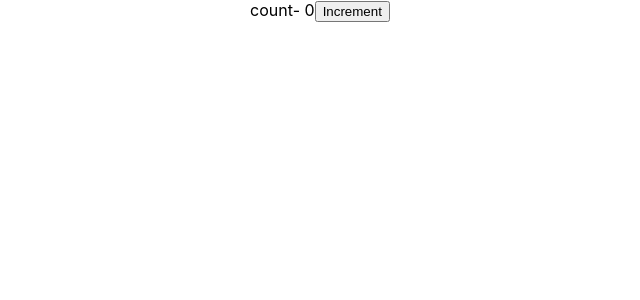
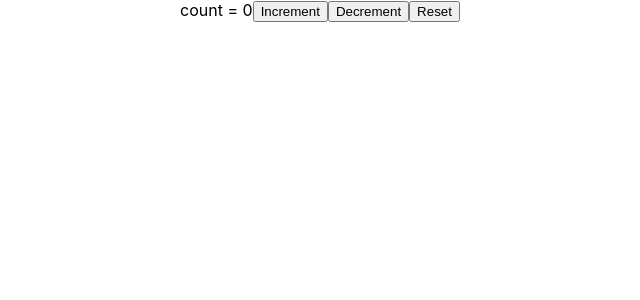
Before and after one commit to Krishnaprasad15/React-Hooks, a React (Create React App) app: page / in a window 1280 px wide. Shown: the top 300 px of the page, without its empty margins (320-960 px from the left). Built offline with nearby package versions, Linux system fonts and the light colour scheme.

Commit message:
Custom Counter hook

```diff
--- a/src/App.js
+++ b/src/App.js
@@ -1,7 +1,8 @@
 // import logo from './logo.svg';
 import './App.css';
 import React from 'react';
-import DocTitle from './Components/DocTitle';
+import CustomCounter from './Components/CustomCounter';
+// import DocTitle from './Components/DocTitle';
 // import FetchData from './Components/FetchData';
 // import FocusInput from './Components/FocusInput';
 // import HookTimer from './Components/HookTimer';
@@ -41,7 +42,8 @@
       {/* <FetchData/> */}
       {/* <FocusInput/> */}
       {/* <HookTimer/> */}
-      <DocTitle/>
+      {/* <DocTitle/> */}
+      <CustomCounter/>
     </div>
   );
 }
--- /dev/null
+++ b/src/Components/CustomCounter.js
@@ -0,0 +1,14 @@
+import React from 'react'
+import useCounter from '../Hooks/useCounter'
+
+export default function CustomCounter() {
+    const [count,Increment,Decrement,Reset]= useCounter(0,5)
+  return (
+    <div>
+       count = {count}
+       <button onClick={Increment}>Increment</button>
+       <button onClick={Decrement}>Decrement</button>
+       <button onClick={Reset}>Reset</button>
+    </div>
+  )
+}
--- /dev/null
+++ b/src/Hooks/useCounter.js
@@ -0,0 +1,16 @@
+import {useState} from 'react'
+
+export default function useCounter(initialCount=0,value) {
+    const [count,setCount]= useState(initialCount)
+    const Increment=()=>{
+        setCount(prevCount=>prevCount+value)
+    }
+    const Decrement=()=>{
+        setCount(prevCount=>prevCount-value)
+    }
+    const Reset= ()=>{
+        setCount(initialCount)
+    }
+
+    return [count,Increment,Decrement,Reset]
+}
```
